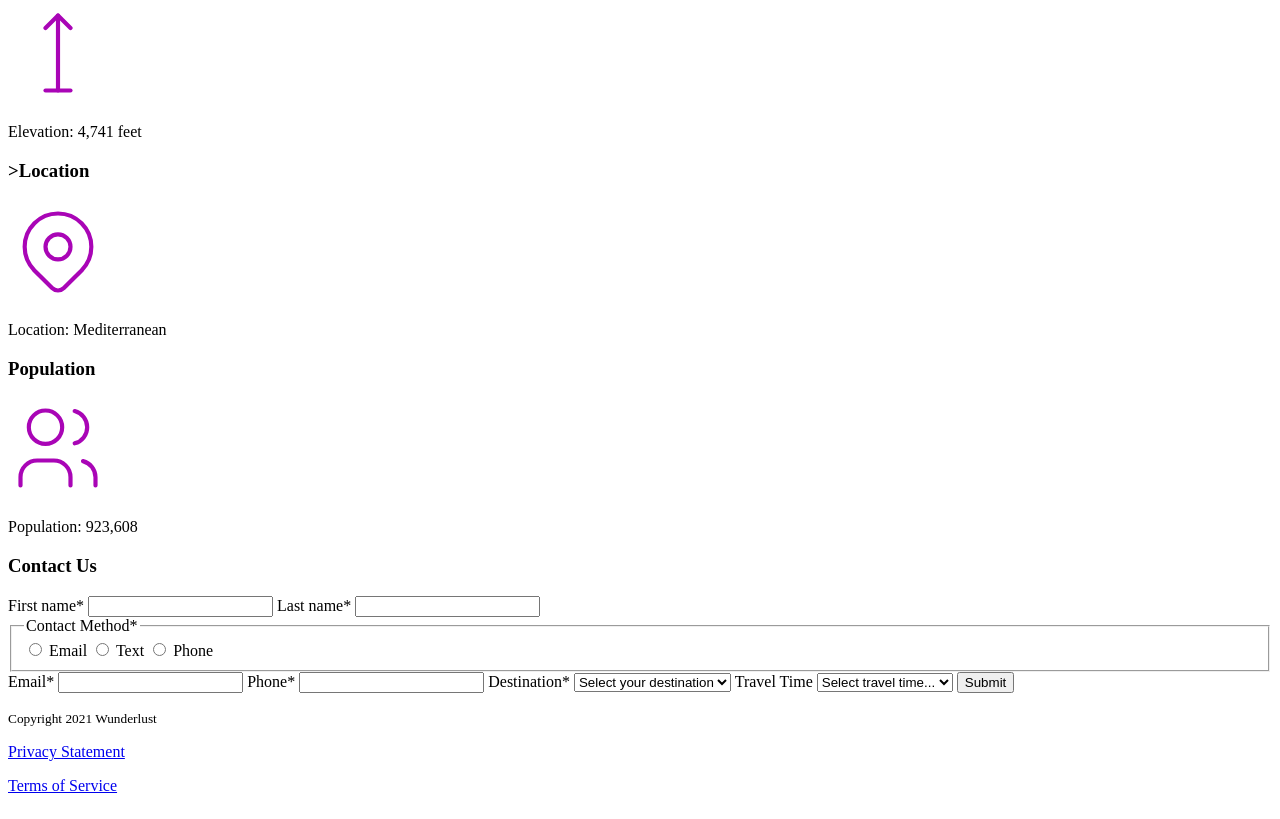
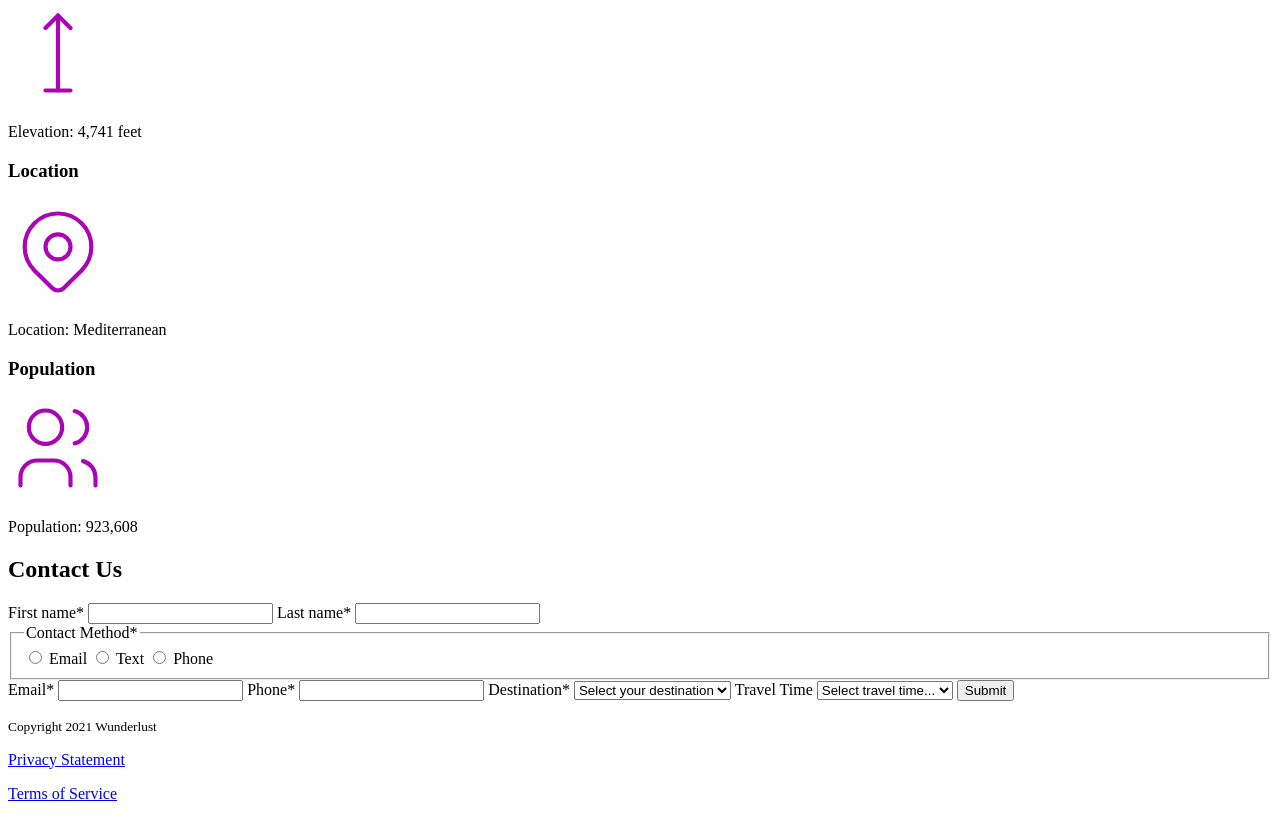
Before and after one commit to JCreta/wunderlust, a plain HTML site: page index.html in a window 1280 px wide. Shown: the part 3794-4613 px from the top of the page. Drawn offline with Linux system fonts and the light colour scheme.

Commit message:
Update index.html
fix

```diff
--- a/index.html
+++ b/index.html
@@ -29,10 +29,10 @@
             </ul>
         </nav>
 
-</header>
-<main id="main">
+    </header>
+    <main id="main">
     <article>
-    <h2>Majorca</h2>
+        <h2>Majorca</h2>
         <p>Imagine an island with turquoise blue waters, secret coves, soft golden sands, lush green foliage, rugged mountains, picturesque villages and a vibrant capital city. The island and its capital, Palma, are overflowing with character, while its beaches are famous all around the world, making it one of the most sought-after summer destinations.</p>
 
         <picture>
@@ -152,7 +152,7 @@
                 <source media="(min-width: 1024px)" srcset="ines-villegoes-L.png">
                 <source media="(min-width: 780px)" srcset="ines-villegoes-M.png">
                 <source media="(min-width: 320px)" srcset="ines-villegoes-S.png">
-                <img src=ines-villegoes-L.png" alt="Inés Villegoes">
+                <img src="ines-villegoes-L.png" alt="Inés Villegoes">
         </picture>
             <p>Traveling From: Barcelona, Spain</p>
             <p>“A very safe environment for all travelers.”</p>
@@ -169,7 +169,7 @@
         <p>Traveling From: Madrid, Spain</p>
         <p>“Live, laugh, love-- everything you need in Majorca.”</p>
     </section>
-</aside>
+    </aside>
 
     <section id="Special">
         <h2>About Your Destination</h2>
@@ -200,7 +200,7 @@
             <p>Elevation: 4,741 feet</p>
         </section>
         <section>
-            <h3>>Location</h3>
+            <h3>Location</h3>
             <svg xmlns="http://www.w3.org/2000/svg" class="icon icon-tabler icon-tabler-map-pin" width="100" height="100" viewBox="0 0 24 24" stroke-width="1" stroke="#a905b6" fill="none" stroke-linecap="round" stroke-linejoin="round">
             <path stroke="none" d="M0 0h24v24H0z" fill="none"/>
             <circle cx="12" cy="11" r="3" />
@@ -224,7 +224,7 @@
         </section>
     </section>
     <section id="contact">
-        <h3>Contact Us</h3>
+        <h2>Contact Us</h2>
 
 
         <form action="https://wp.zybooks.com/form-viewer.php" method="POST" target="_blank">
```
